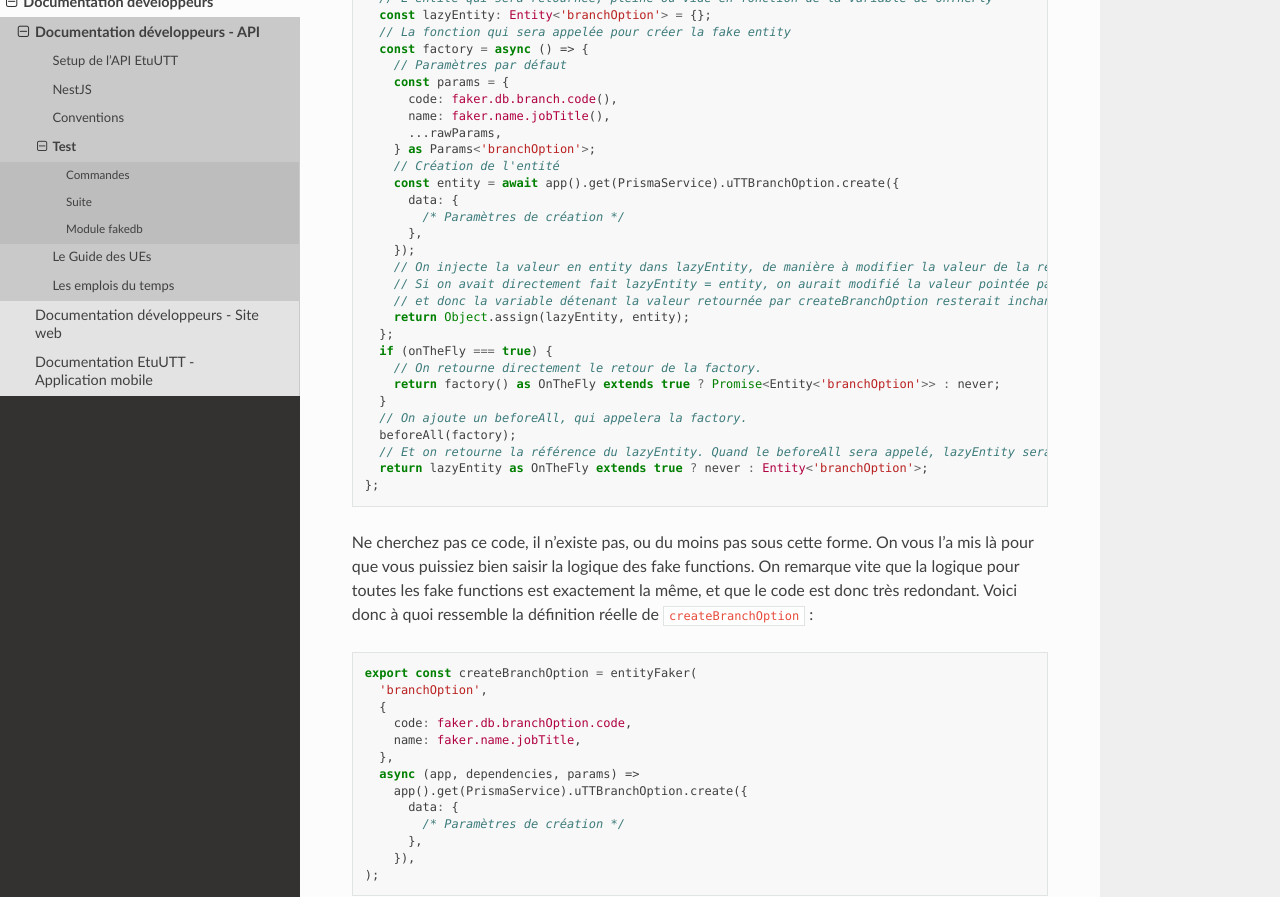
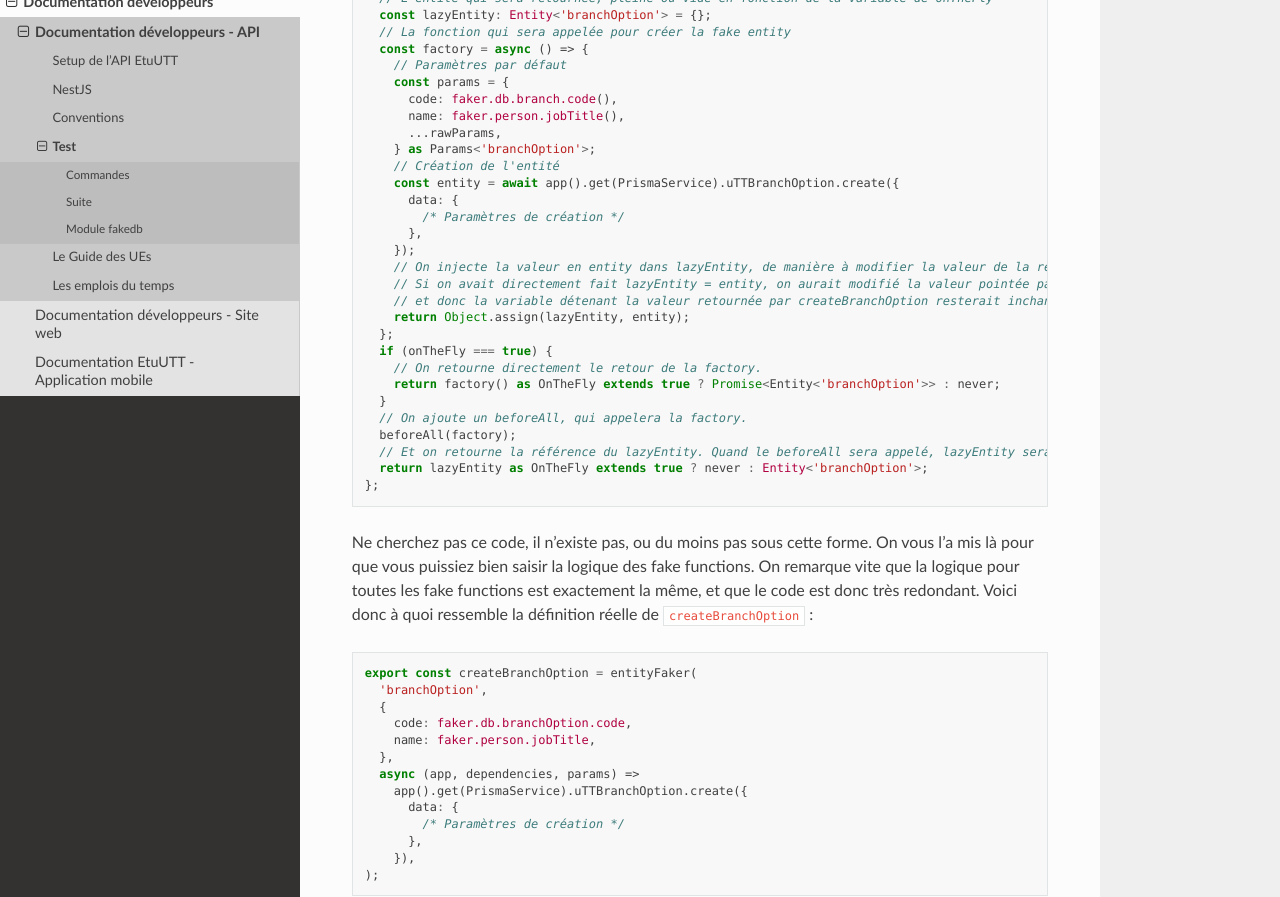
Before and after one commit to ungdev/etu-utt-api, a Sphinx documentation site: the page built from docs/doc_developers/api/test.md, in a window 1280 px wide and 1400 px high, scrolled down 5888 px. Shown: the part 151-1048 px from the top of the window. Built offline with Sphinx 7.4.7 and the Read the Docs theme 3.1.0, drawn with Linux system fonts in a browser that asks for light colours.

Commit message:
Fix: Change `faker.name` to `faker.person` to avoid deprecation warnings (#69)

```diff
--- a/docs/doc_developers/api/test.md
+++ b/docs/doc_developers/api/test.md
@@ -284,7 +284,7 @@ const createBranchOption = <OnTheFly extends boolean = false>(
     // Paramètres par défaut
     const params = {
       code: faker.db.branch.code(),
-      name: faker.name.jobTitle(),
+      name: faker.person.jobTitle(),
       ...rawParams,
     } as Params<'branchOption'>;
     // Création de l'entité
@@ -319,7 +319,7 @@ export const createBranchOption = entityFaker(
   'branchOption',
   {
     code: faker.db.branchOption.code,
-    name: faker.name.jobTitle,
+    name: faker.person.jobTitle,
   },
   async (app, dependencies, params) =>
     app().get(PrismaService).uTTBranchOption.create({
```
Also changed, not shown: 1 other file.
